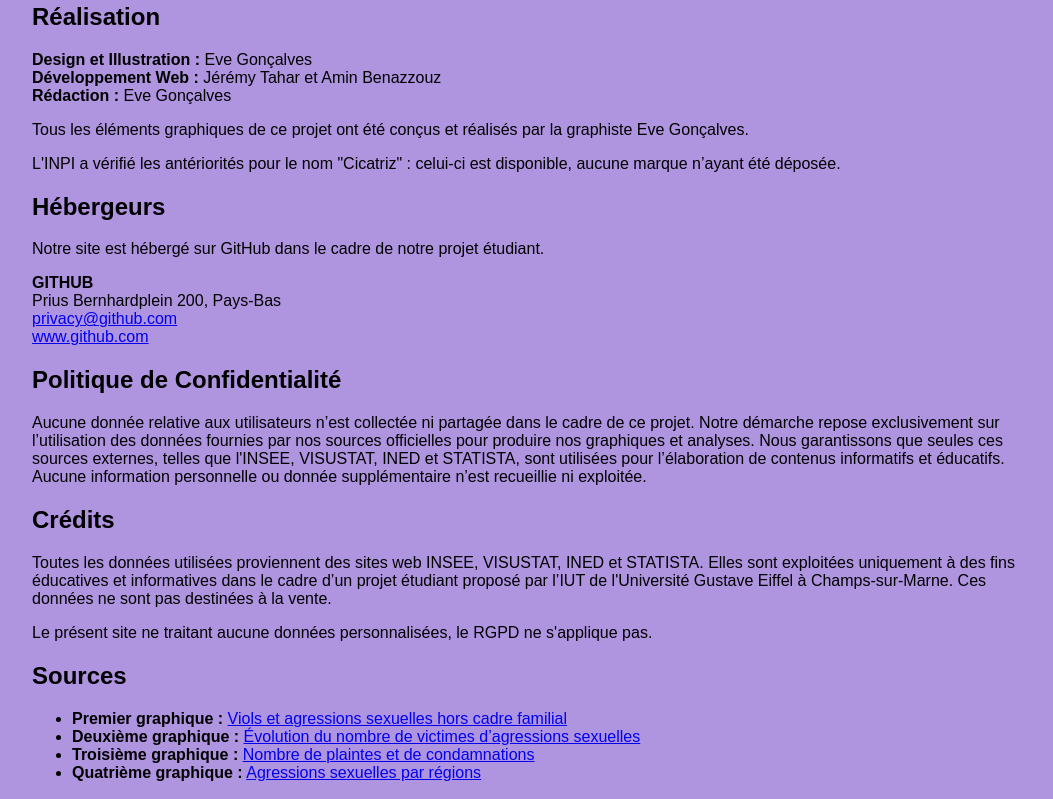
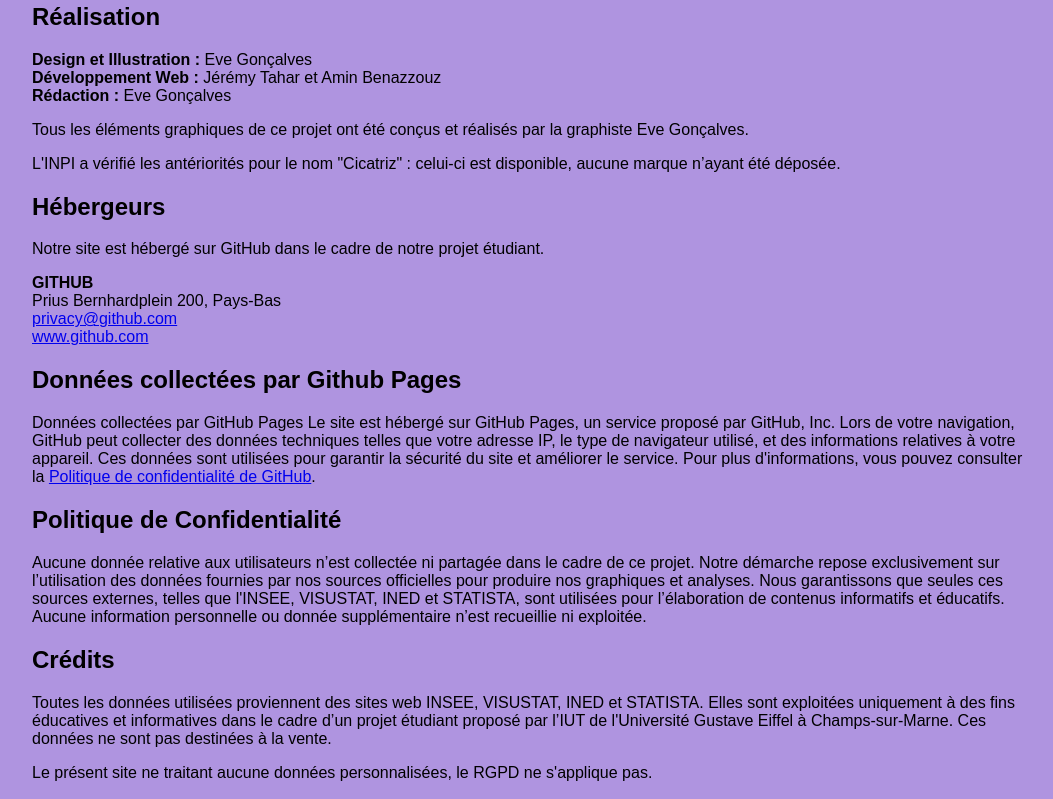
Before and after one commit to jeremytahar/cicatriz, a website: page mentions.html in a window 1280 px wide. Shown: the part 469-1268 px from the top of the page, without its empty margins (108-1161 px from the left). Drawn offline with Linux system fonts and the light colour scheme; files whose address does not match are found by name.

Commit message:
Data collected by github pages added to legal notices

```diff
--- a/mentions.html
+++ b/mentions.html
@@ -45,6 +45,11 @@
             <a href="https://www.github.com">www.github.com</a></p>
         </section>
         <section>
+            <h2>Données collectées par Github Pages</h2>
+            <p>Données collectées par GitHub Pages
+                Le site est hébergé sur GitHub Pages, un service proposé par GitHub, Inc. Lors de votre navigation, GitHub peut collecter des données techniques telles que votre adresse IP, le type de navigateur utilisé, et des informations relatives à votre appareil. Ces données sont utilisées pour garantir la sécurité du site et améliorer le service. Pour plus d'informations, vous pouvez consulter la <a href="https://docs.github.com/fr/site-policy/privacy-policies/github-general-privacy-statement">Politique de confidentialité de GitHub</a>.</p>
+        </section>
+        <section>
             <h2>Politique de Confidentialité</h2>
             <p>Aucune donnée relative aux utilisateurs n’est collectée ni partagée dans le cadre de ce projet. Notre démarche repose exclusivement sur l’utilisation des données fournies par nos sources officielles pour produire nos graphiques et analyses. Nous garantissons que seules ces sources externes, telles que l'INSEE, VISUSTAT, INED et STATISTA, sont utilisées pour l’élaboration de contenus informatifs et éducatifs. Aucune information personnelle ou donnée supplémentaire n’est recueillie ni exploitée.</p>
         </section>
```
Also changed, not shown: index.html (+3 -3 lines).
